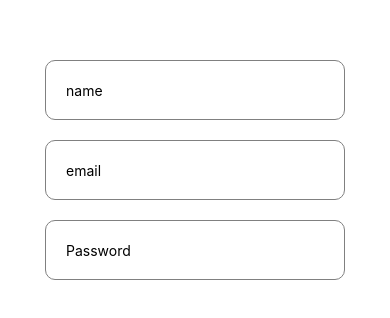
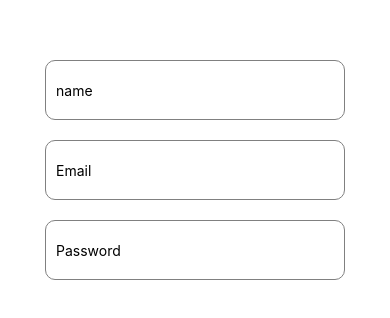
Before and after one commit to ferlijunandar/lab1-ferli-105841107521, a React Native app: screen / in a window 390 px wide. Shown: the part 242-560 px from the top of the page. Built offline with nearby package versions, Linux system fonts and the light colour scheme.

Commit message:
text input

```diff
--- a/App.js
+++ b/App.js
@@ -1,7 +1,6 @@
-import React from 'react';
-import { View } from 'react-native';
-import TextInputCustom from './components/text input';
-
+import React from "react";
+import { View } from "react-native-web";
+import TextInputContainer from "./components/text input";
 const App = () => {
   return (
     <View style={{
@@ -9,11 +8,9 @@ const App = () => {
       justifyContent: "center",
       alignItems: "center",
     }}>
-      <TextInputCustom name="name" color="black" />
-      <TextInputCustom name="email" color="black" />
-      <TextInputCustom name="Password" color="black" />
+      <TextInputContainer />
     </View>
   );
-}
+};
 
 export default App;
--- a/components/text input.js
+++ b/components/text input.js
@@ -1,5 +1,6 @@
 import React from "react";
-import { TextInput } from "react-native-web";
+import { View, TextInput } from "react-native-web";
+
 const TextInputCustom = ({ name, color }) => {
   return (
     <TextInput
@@ -11,11 +12,25 @@ const TextInputCustom = ({ name, color }) => {
         borderWidth: 1,
         borderRadius: 10,
         marginBottom: 20,
-        paddingLeft: 20,
+        paddingLeft: 10,
         color: color,
       }}
     />
   );
 };
 
-export default TextInputCustom;
+const TextInputContainer = () => {
+  return (
+    <View style={{
+      flex: 1,
+      justifyContent: "center",
+      alignItems: "center",
+    }}>
+      <TextInputCustom name="name" color="black" />
+      <TextInputCustom name="Email" color="black" />
+      <TextInputCustom name="Password" color="black" />
+    </View>
+  );
+};
+
+export default TextInputContainer;
```
